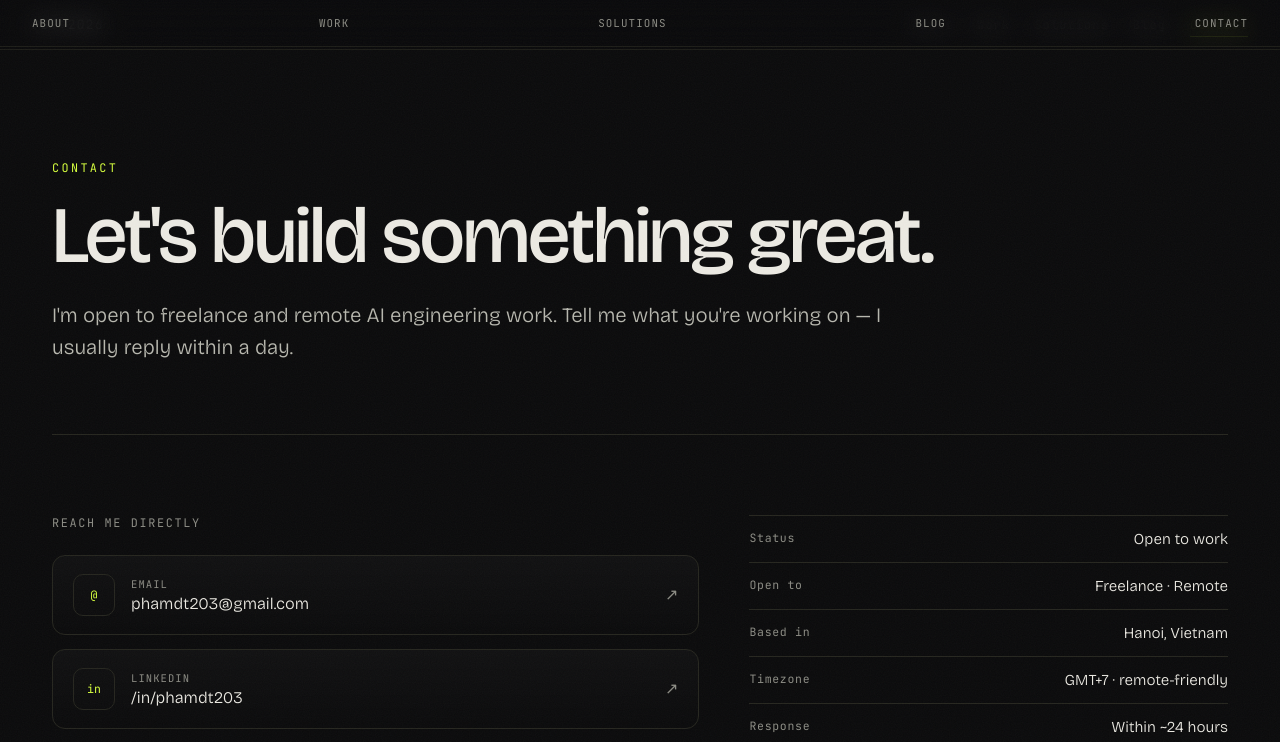
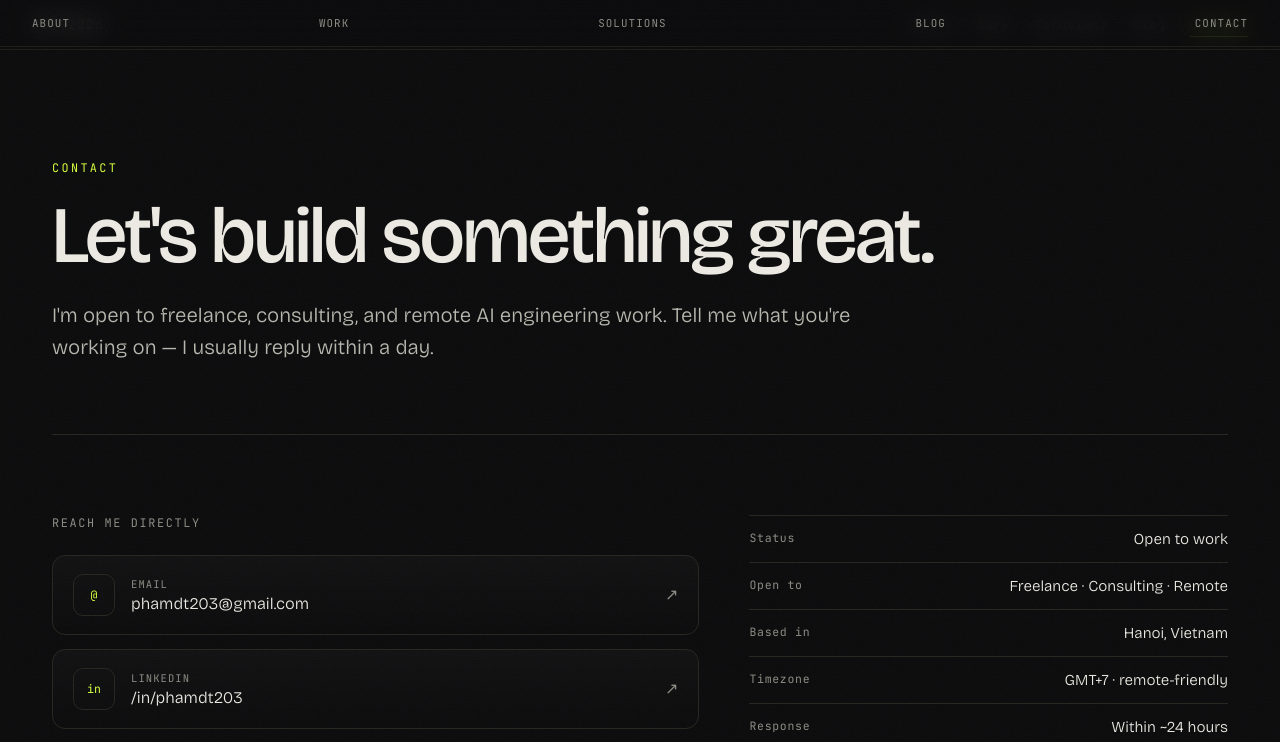
Before and after one commit to tylerphamm/portfolio, a Next.js app: page /contact in a window 1280 px wide. Shown: the top 742 px of the page. Built offline with nearby package versions, Linux system fonts and the light colour scheme.

Commit message:
Add consulting (remote) to availability across site

```diff
--- a/app/about/page.js
+++ b/app/about/page.js
@@ -249,7 +249,7 @@ export default function About() {
         <div className="cta-band reveal">
           <span className="ey">Let&apos;s work together</span>
           <h2>Want to build something?</h2>
-          <p>Open to freelance and remote AI engineering work.</p>
+          <p>Open to freelance, consulting, and remote AI engineering work.</p>
           <div className="cta">
             <Link className="btn primary" href="/contact">
               Get in touch
--- a/app/contact/page.js
+++ b/app/contact/page.js
@@ -3,7 +3,7 @@ import CopyEmail from '@/components/CopyEmail';
 export const metadata = {
   title: 'Contact',
   description:
-    'Get in touch with Tien Pham Dinh (Tyler Pham) — AI Engineer in Hanoi, Vietnam. Open to freelance and remote AI engineering work. Usually replies within a day.',
+    'Get in touch with Tien Pham Dinh (Tyler Pham) — AI Engineer in Hanoi, Vietnam. Open to freelance, consulting, and remote AI engineering work. Usually replies within a day.',
   alternates: { canonical: '/contact' },
 };
 
@@ -18,7 +18,7 @@ export default function Contact() {
           <div className="ey">Contact</div>
           <h1>Let&apos;s build something great.</h1>
           <p className="lead">
-            I&apos;m open to freelance and remote AI engineering work. Tell me what
+            I&apos;m open to freelance, consulting, and remote AI engineering work. Tell me what
             you&apos;re working on — I usually reply within a day.
           </p>
         </div>
@@ -90,7 +90,7 @@ export default function Contact() {
               </div>
               <div className="fact">
                 <span>Open to</span>
-                <span>Freelance · Remote</span>
+                <span>Freelance · Consulting · Remote</span>
               </div>
               <div className="fact">
                 <span>Based in</span>
@@ -110,7 +110,7 @@ export default function Contact() {
               </div>
             </div>
             <p className="panel-note">
-              <span className="dot"></span> Currently available for freelance & remote work
+              <span className="dot"></span> Currently available for freelance & consulting (remote)
             </p>
           </aside>
         </section>
--- a/app/page.js
+++ b/app/page.js
@@ -42,7 +42,7 @@ export default function Home() {
                 </Link>
               </div>
               <div className="avail">
-                <span className="dot"></span> Open to freelance & remote work
+                <span className="dot"></span> Open to freelance, consulting & remote work
               </div>
             </div>
             <div className="scrollcue">
@@ -116,7 +116,7 @@ export default function Home() {
             <h2>Have a problem worth solving?</h2>
             <p>
               I help teams ship agentic AI, computer-vision, and MLOps systems that survive real
-              users — available for freelance and remote projects.
+              users — available for freelance, consulting, and remote work.
             </p>
             <div className="cta">
               <Link className="btn primary" href="/contact">
--- a/app/work/page.js
+++ b/app/work/page.js
@@ -59,7 +59,7 @@ export default function Work() {
         <div className="cta-band reveal">
           <span className="ey">Let&apos;s work together</span>
           <h2>Have a problem worth solving?</h2>
-          <p>Open to freelance and remote AI engineering work.</p>
+          <p>Open to freelance, consulting, and remote AI engineering work.</p>
           <div className="cta">
             <Link className="btn primary" href="/contact">
               Get in touch
```
Also changed, not shown: public/llms.txt.
